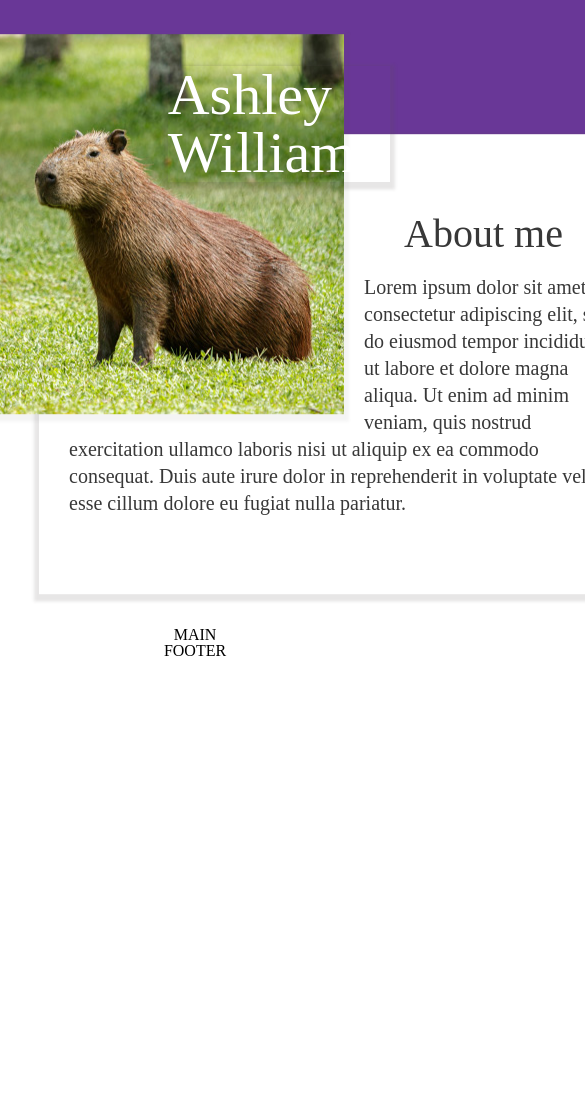
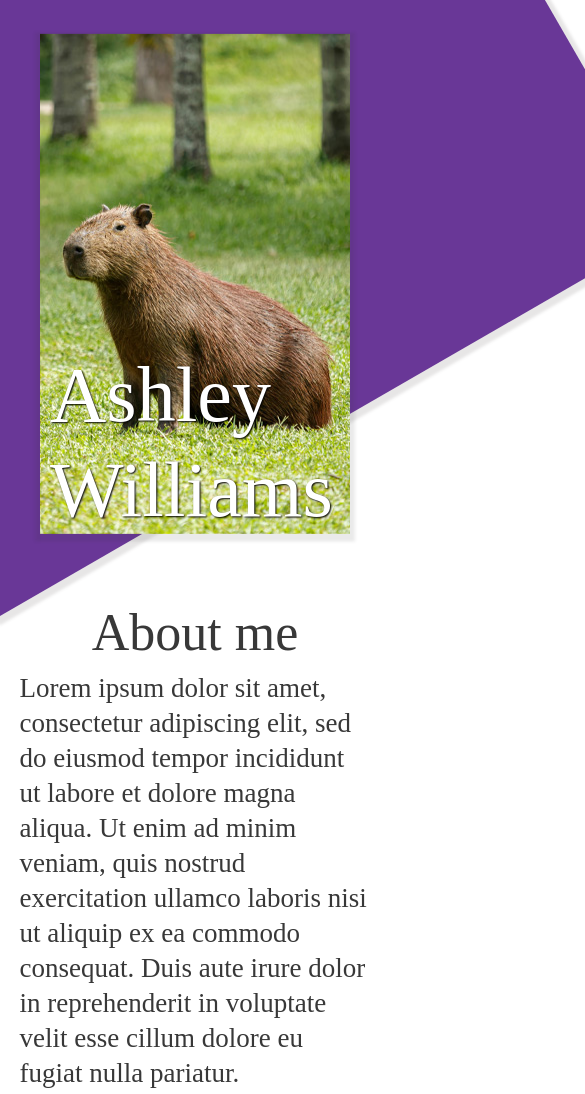
Before and after one commit to sub-pr1me/Project-Homepage, a website built with webpack: page src/template.html in a window 390 px wide. Shown: the top 1094 px of the page, 585 px wide, since content can reach past the window. Before the commit the page ends 844 px from the top, so only its background shows below. Built offline with nearby package versions, Linux system fonts and the light colour scheme.

Commit message:
build: add top mobile section

```diff
--- a/src/styles.css
+++ b/src/styles.css
@@ -52,7 +52,17 @@ table {
 	outline: greenyellow 1px solid;
 } */
 
-.content {
+.dark_text {
+	color: rgb(56, 56, 56);
+}
+
+.light_text {
+	color: rgb(255, 255, 255);
+}
+
+.content,
+.header_content,
+.top_icons {
 	display: flex;
 	flex-direction: column;
 	justify-content: center;
@@ -70,9 +80,73 @@ body {
 }
 
 .low_shadow {
-	box-shadow: 0px 3px 3px 5px rgba(88, 86, 86, 0.068);
+	box-shadow: 0px 3px 3px 5px rgba(49, 49, 49, 0.103);
 }
 
+.content {
+	transform: translateY(-73vh);
+}
+
+.background {
+	background-color: rgb(105, 55, 151);
+	height: 73vh;
+	width: 200vw;
+	transform-origin: bottom left;
+	transform: rotate(-30deg);
+}
+
+.header_content {
+	padding: 4vh 5vw;
+
+}
+
+img {
+	align-self: center;
+}
+
+.name {
+	font-size: 78px;
+	max-width: 290px;
+	text-shadow: 1px 1px 2px rgb(0, 0, 0);
+	line-height: 95px;
+	transform: translateY(-100%);
+	margin-bottom: -150px;
+}
+
+.info {
+	background-color: transparent;
+	box-shadow: none;
+}
+
+h1 {
+	font-size: 52px;
+	text-align: center;
+	margin: 30px 0px 12px 0px;
+}
+
+header p {
+	font-size: 27px;
+	line-height: 35px;
+	margin-bottom: 25px;
+
+}
+
+.top_icons {
+	flex-direction: row;
+	width: 36px;
+	gap: 24px;
+}
+
+
+
+
+
+
+
+
+
+
+@media (min-width: 600px) {
 	.content {
 		transform: translateY(-45vh);
 	}
@@ -91,17 +165,23 @@ header {
 	}
 
 	.header_content {
+		display: block;
 		padding: 4vh 10vw;
 	}
 
 	.name {
 		position: absolute;
 		font-size: 58px;
-	left: 43%;
-	top: 10%;
+		left: 40vw;
+		top: 8vh;
+		min-width: 390px;
+		text-shadow: 1px 1px 2px rgb(0, 0, 0);
+		margin-top: 0px;
+		margin-left: 0px;
+		line-height: 0px;
 	}
 
-img {
+	picture {
 		float: left;
 		margin-left: -45px;
 		margin-right: 20px;
@@ -110,7 +190,8 @@ img {
 	.info {
 		background-color: white;
 		width: 97%;
-	width: 600px;
+		width: 77vw;
+		box-shadow: 0px 3px 3px 5px rgba(88, 86, 86, 0.144);
 	}
 
 	h1 {
@@ -128,10 +209,7 @@ header p {
 		padding: 0px 20px 0px 30px;
 	}
 
-.dark_text {
-	color: rgb(56, 56, 56);
+	.top_icons {
+		display: none;
 	}
-
-.light_text {
-	color: rgb(255, 255, 255);
 }
--- a/src/template.html
+++ b/src/template.html
@@ -10,8 +10,12 @@
     <div class="content">
         <header>
             <div class="header_content">
-                <img class=" low_shadow" src="img/tab_top.jpg" alt="Capybara Portrait">
-                <div class="name light_text shadow">Ashley Williams</div>
+                <picture>
+                    <source srcset="img/mob_top.jpg" media="(max-width: 599px)">
+                    <source srcset="img/tab_top.jpg" media="(min-width: 600px)">
+                    <img class="low_shadow" src="img/mob_top.jpg" alt="Capybara portrait">
+                </picture>
+                <div class="name light_text">Ashley Williams</div>
                 <div class="info shadow">
                     <h1 class="dark_text">About me</h1>
                     <p class="dark_text">Lorem ipsum dolor sit amet, consectetur adipiscing elit,
@@ -22,6 +26,11 @@
                        nulla pariatur.
                     </p>
                 </div>
+                <div class="top_icons">
+                    <img src="icons/github-original.svg" alt="Github">
+                    <img src="icons/linkedin-plain.svg" alt="Linked in">
+                    <img src="icons/twitter-original.svg" alt="Twitter">
+                </div>
             </div>
         </header>
         <main>MAIN</main>
```
Lines whose indentation alone changed are shown as unchanged.
